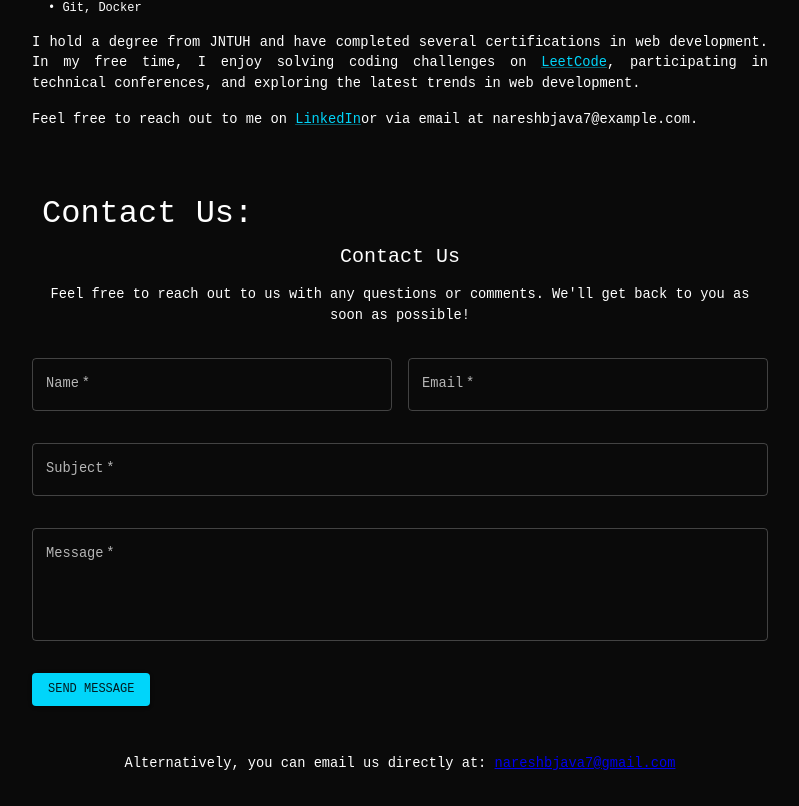
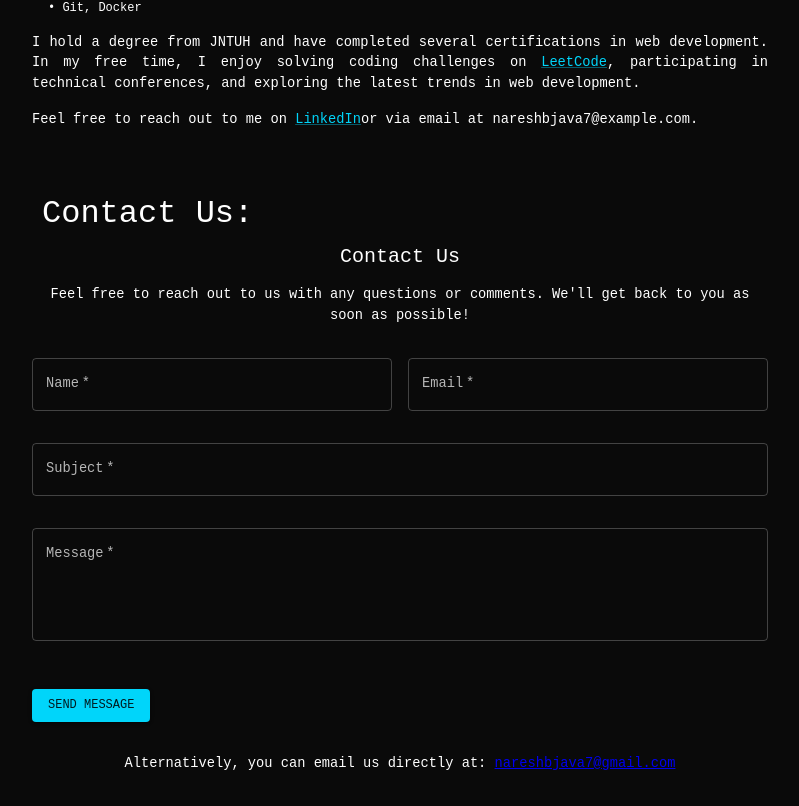
Before and after one commit to nareshb7/nareshb7.github.io, a React app in the folder client/: page / in a window 1280 px wide. Shown: the part 3341-4147 px from the top of the page, without its empty margins (240-1039 px from the left). Built offline with nearby package versions, Linux system fonts and the light colour scheme.

Commit message:
code updated

```diff
--- /dev/null
+++ b/client/src/pages/contact-us/api.ts
@@ -0,0 +1,15 @@
+import { FormData } from './types';
+
+export const sendData =async (data: FormData) => {
+  const url = 'https://mail-verification.onrender.com/send-message';
+  return fetch(url, {
+    method: 'POST',
+    headers: { 'Content-Type': 'application/json' },
+    body: JSON.stringify(data),
+  })
+    .then((res) => res.json())
+    .then((dt) => dt)
+    .catch((err) => {
+      throw new Error(err.message);
+    });
+};
--- a/client/src/pages/contact-us/index.tsx
+++ b/client/src/pages/contact-us/index.tsx
@@ -6,6 +6,8 @@ import Button from '@mui/material/Button';
 import Grid from '@mui/material/Grid';
 import SectionHeader from 'common/SectionHeader';
 import { Pages } from 'pages/navbar/types';
+import { FormData } from './types';
+import { sendData } from './api';
 
 const INITIAL_FORM_DATA = {
   name: '',
@@ -16,33 +18,27 @@ const INITIAL_FORM_DATA = {
 const INITIAL_MESSAGE = {
   type: '',
   content: '',
-}
+};
 
 function ContactUs() {
-  const [formData, setFormData] = useState(INITIAL_FORM_DATA);
+  const [formData, setFormData] = useState<FormData>(INITIAL_FORM_DATA);
   const [isLoading, setIsLoading] = useState(false);
   const [message, setMessage] = useState(INITIAL_MESSAGE);
   const handleChange = (
     e: React.ChangeEvent<HTMLInputElement | HTMLTextAreaElement>,
   ) => {
-    setMessage(INITIAL_MESSAGE)
+    setMessage(INITIAL_MESSAGE);
     const { name, value } = e.target;
     setFormData({ ...formData, [name]: value });
   };
   const handleSend = () => {
     setIsLoading(true);
-    const url = 'https://mail-verification.onrender.com/send-message';
-    fetch(url, {
-      method: 'POST',
-      headers: { 'Content-Type': 'application/json' },
-      body: JSON.stringify(formData),
-    })
-      .then((res) => res.json())
+    sendData(formData)
       .then((dt) => {
         setFormData(INITIAL_FORM_DATA);
         setMessage({ type: 'SUCCESS', content: 'Mail sent Successfully' });
       })
-      .catch((err) => {
+      .catch((_) => {
         setMessage({
           type: 'ERROR',
           content: 'Error Occured, while sending  mail please try again...',
@@ -125,16 +121,6 @@ function ContactUs() {
           />
         </Grid>
         <Grid item xs={12}>
-          <Button
-            variant="contained"
-            color="primary"
-            type="submit"
-            onClick={handleSend}
-          >
-            {isLoading ? 'Sending...' : 'Send Message'}
-          </Button>
-        </Grid>
-        <Grid item xs={12}>
           {message.type === 'ERROR' && (
             <Typography
               sx={{
@@ -160,6 +146,17 @@ function ContactUs() {
             </Typography>
           )}
         </Grid>
+        <Grid item xs={12}>
+          <Button
+            variant="contained"
+            color="primary"
+            type="submit"
+            onClick={handleSend}
+          >
+            {isLoading ? 'Sending...' : 'Send Message'}
+          </Button>
+        </Grid>
+
       </Grid>
 
       <Box sx={{ marginTop: 4, textAlign: 'center' }}>
--- /dev/null
+++ b/client/src/pages/contact-us/types.ts
@@ -0,0 +1,6 @@
+export interface FormData {
+    name: string,
+    email: string,
+    subject: string,
+    message: string,
+  }
```
